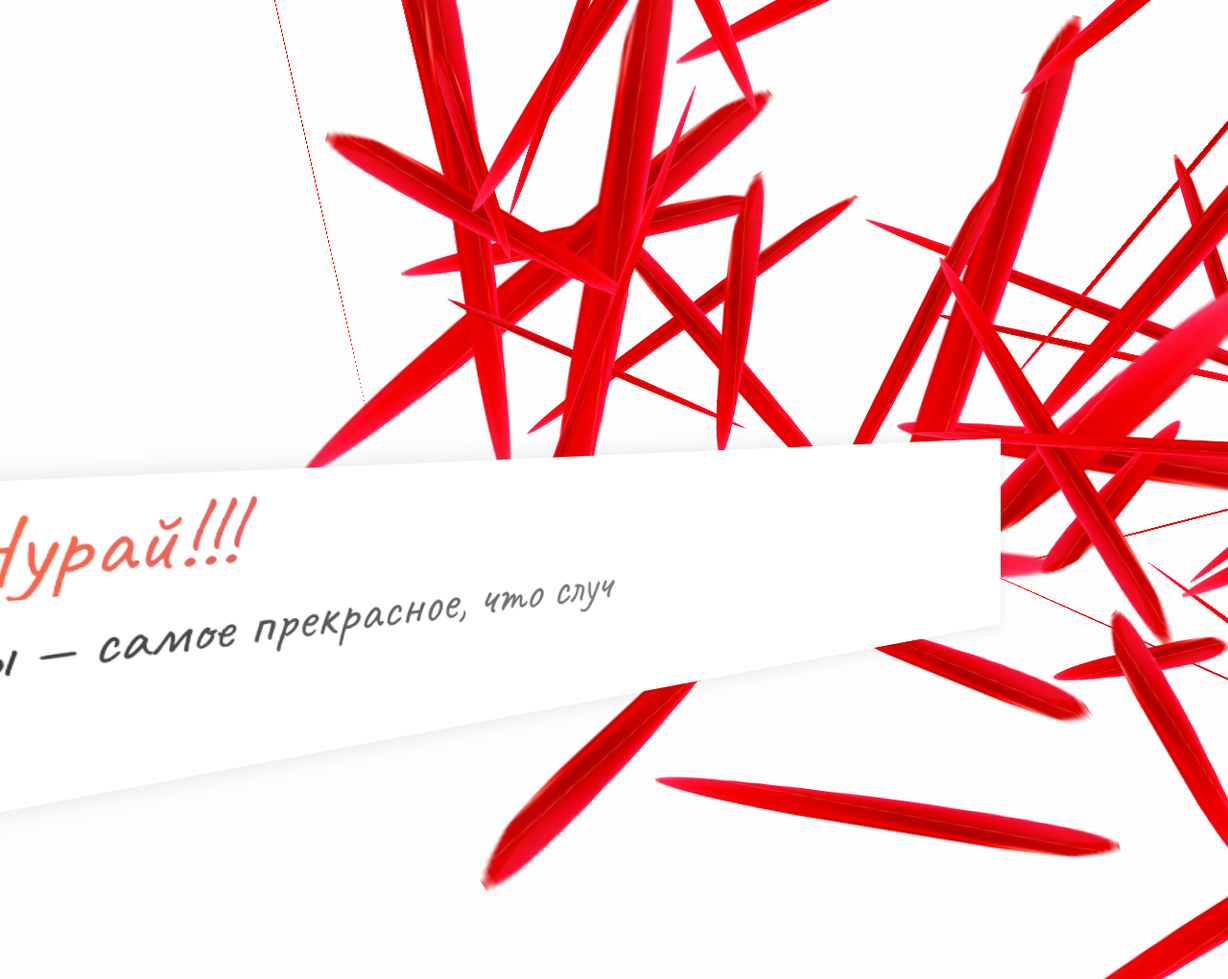
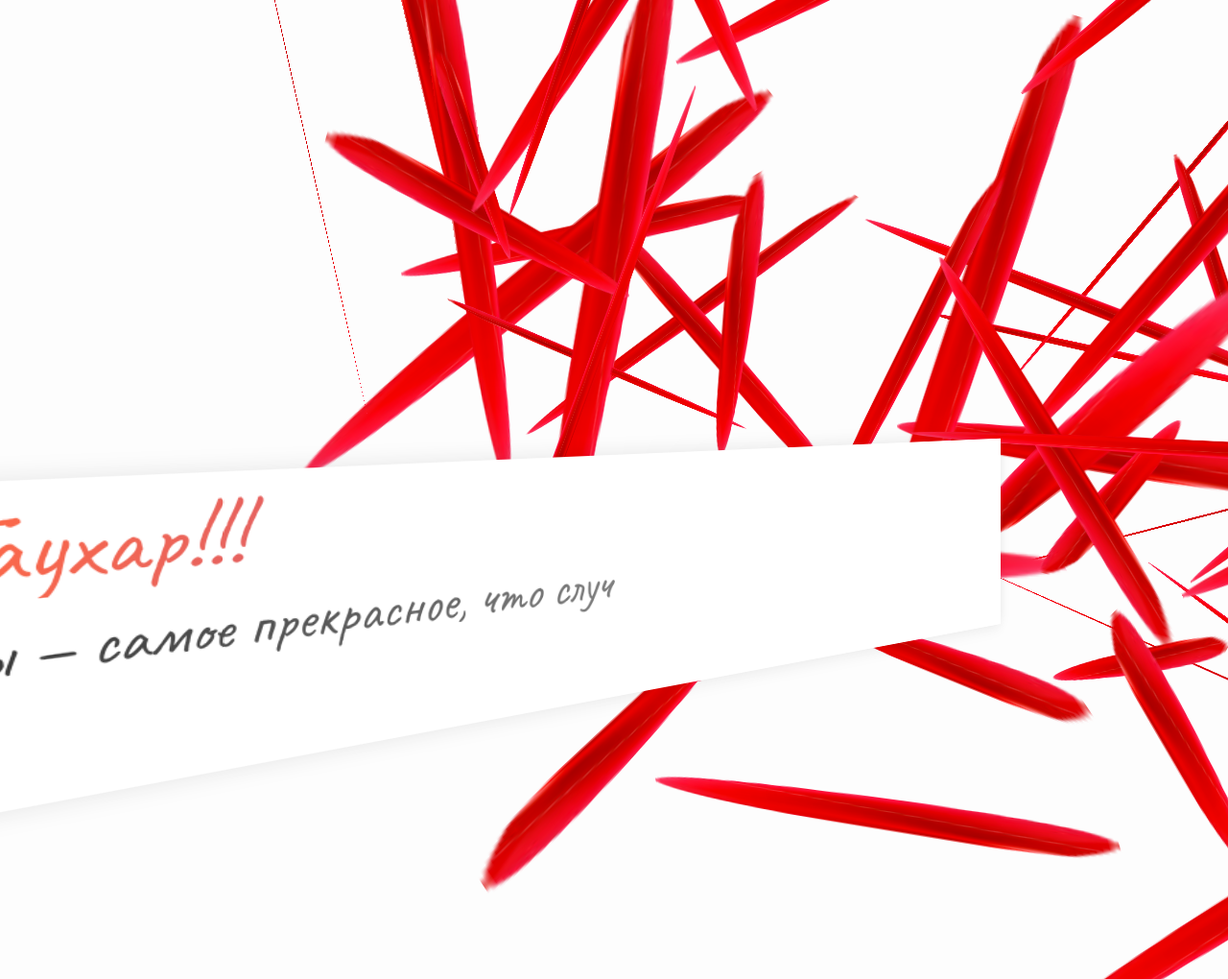
Before and after one commit to Bwe0123/8march, a plain HTML site: page index.html in a window 1280 px wide. Shown: the top 1020 px of the page at 96% size. Drawn offline with nearby package versions, Linux system fonts and the light colour scheme.

Commit message:
Update index.html

```diff
--- a/index.html
+++ b/index.html
@@ -20,7 +20,7 @@
 <div id="petals"></div>
 
 <div class="card">
-    <div class="title">Нурай!!!</div>
+    <div class="title">Гаухар!!!</div>
     <div class="text" id="text"></div>
     <div class="author" id="author">- Твой чудик</div>
 </div>
```
